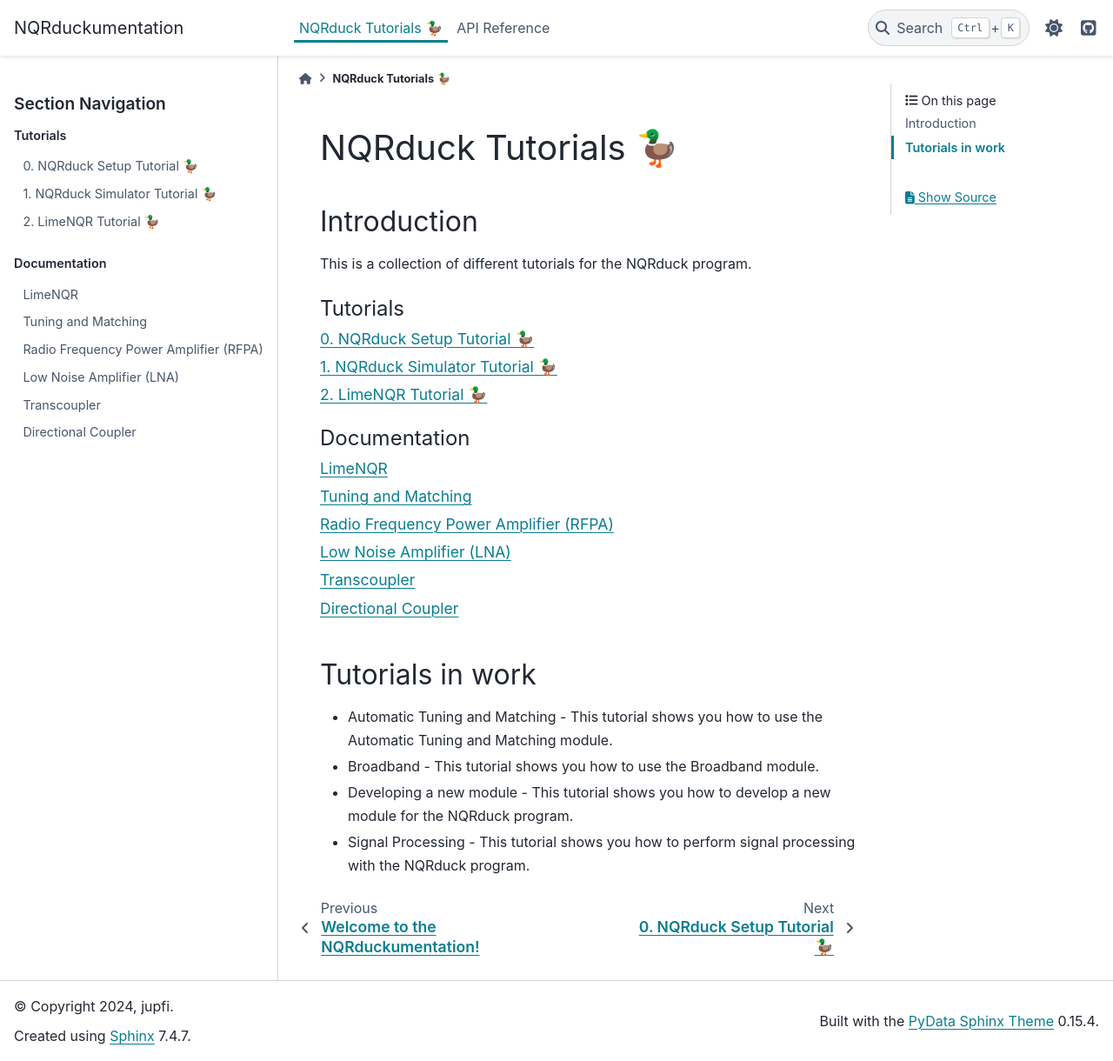
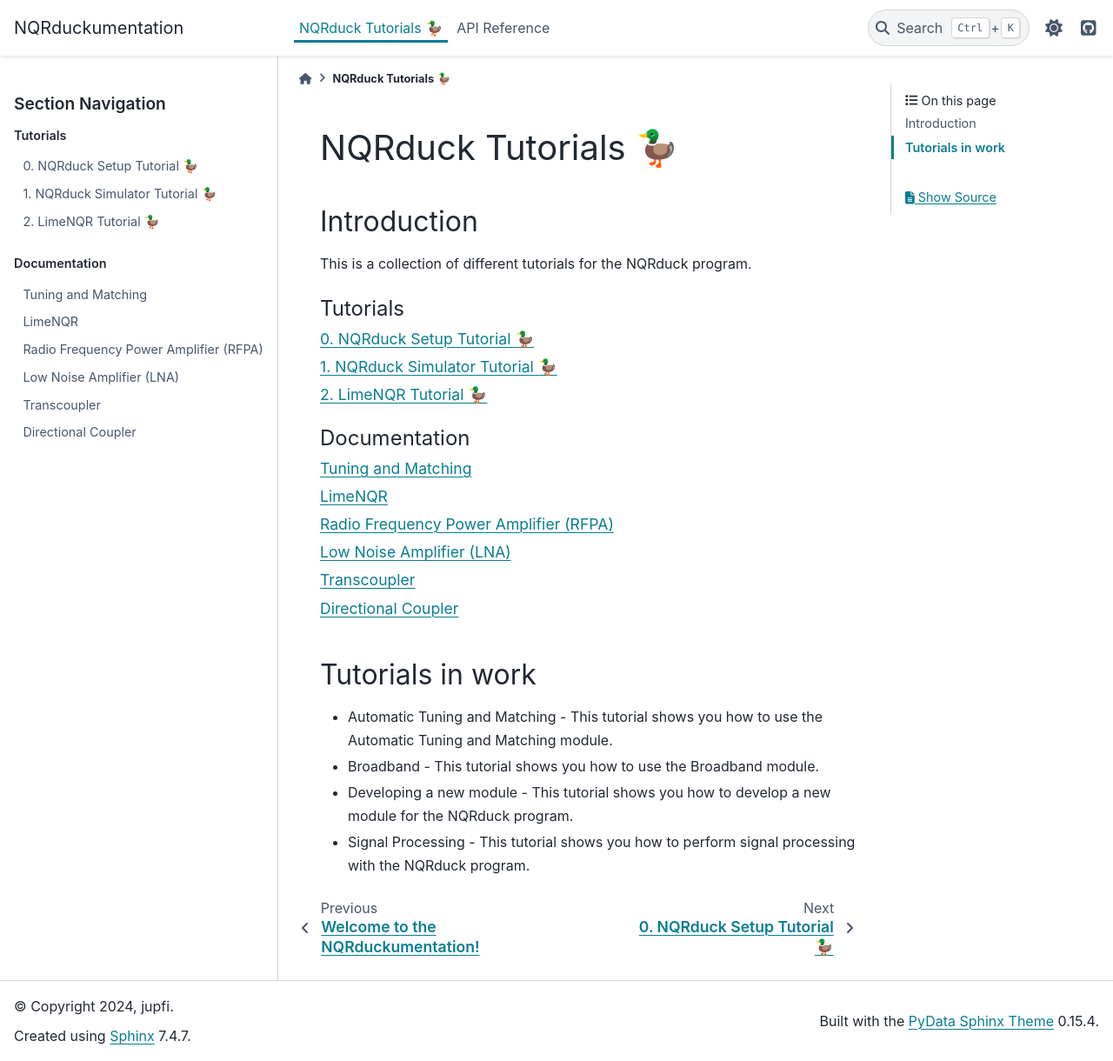
Before and after one commit to nqrduck/NQRduckumentation, a Sphinx documentation site: the page built from source/tutorials/index.rst, in a window 1280 px wide and 1220 px high. Shown: the whole window at 87% size. Built offline with Sphinx 7.4.7 and the PyData theme 0.15.4, drawn with Linux system fonts in a browser that asks for light colours.

Commit message:
Changed order in Documentation.

```diff
--- a/source/tutorials/index.rst
+++ b/source/tutorials/index.rst
@@ -20,8 +20,8 @@
     :maxdepth: 1
     :caption: Documentation
 
+    docs/TuningAndMatching
     docs/LimeNQR
-    docs/TuningAndMatching
     docs/RFPA
     docs/LNA
     docs/Transcoupler
```
